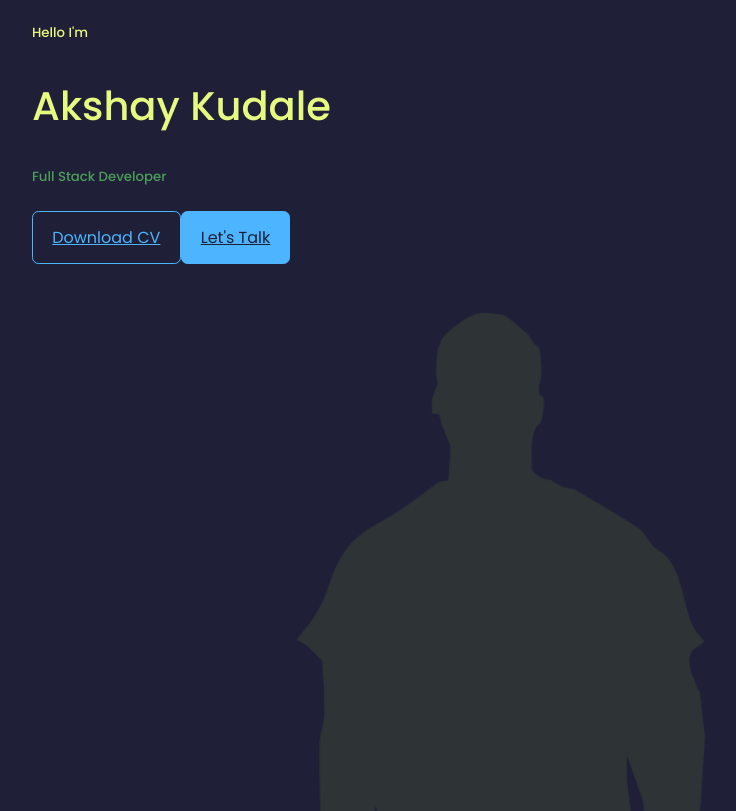
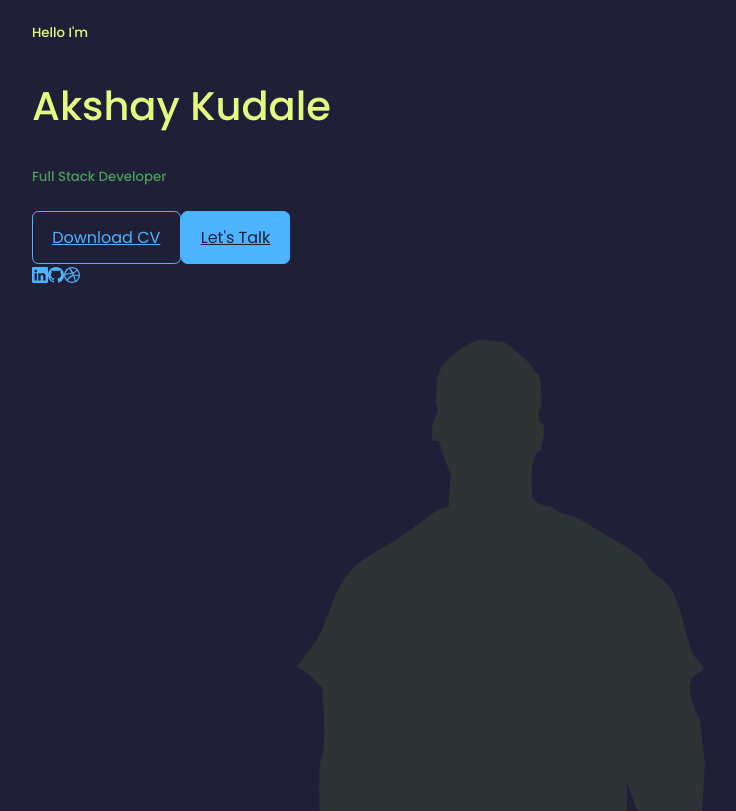
Before and after one commit to akshaykudale911/AkshayKudaleReactJs, a React (Create React App) app: page / in a window 1280 px wide. Shown: the top 811 px of the page, without its empty margins (134-870 px from the left). Built offline with nearby package versions, Linux system fonts and the light colour scheme.

Commit message:
Social Icons added

```diff
--- a/package.json
+++ b/package.json
@@ -9,6 +9,7 @@
     "@testing-library/user-event": "^13.5.0",
     "react": "^18.2.0",
     "react-dom": "^18.2.0",
+    "react-icons": "^4.4.0",
     "react-scripts": "5.0.1",
     "web-vitals": "^2.1.4"
   },
--- a/src/component/header/HeaderSocial.jsx
+++ b/src/component/header/HeaderSocial.jsx
@@ -1,11 +1,14 @@
 import React from 'react'
+import {BsLinkedin} from 'react-icons/bs'
+import {BsGithub} from 'react-icons/bs'
+import {BsDribbble} from 'react-icons/bs'
 
 const HeaderSocial = () => {
   return (
     <div className='header_socials'>
-        <a href='https://linkedin.com' target='_blank'></a>
-        <a href='https://github.com' target='_blank'></a>
-        <a href='https://dribble.com' target='_blank'></a>
+        <a href='https://linkedin.com' target='_blank'><BsLinkedin/></a>
+        <a href='https://github.com' target='_blank'><BsGithub/></a>
+        <a href='https://dribble.com' target='_blank'><BsDribbble/></a>
         {/* search react icons  */}
     </div>
   )
--- a/src/component/header/header.jsx
+++ b/src/component/header/header.jsx
@@ -2,6 +2,7 @@ import React from 'react'
 import './header.css'
 import CTA from './CTA'
 import ME from '../../Assets/me.png'
+import HeaderSocial from './HeaderSocial'
 
 const header = () => {
   return (
@@ -11,6 +12,7 @@ const header = () => {
         <h1>Akshay Kudale</h1>
         <h5 className='text-light'>Full Stack Developer</h5>
         <CTA/>
+        <HeaderSocial/>
 
         <div className='me'>
           <img src={ME} alt='me'/>
```
Also changed, not shown: 1 other file (tests, documents, lock files or other folders).
